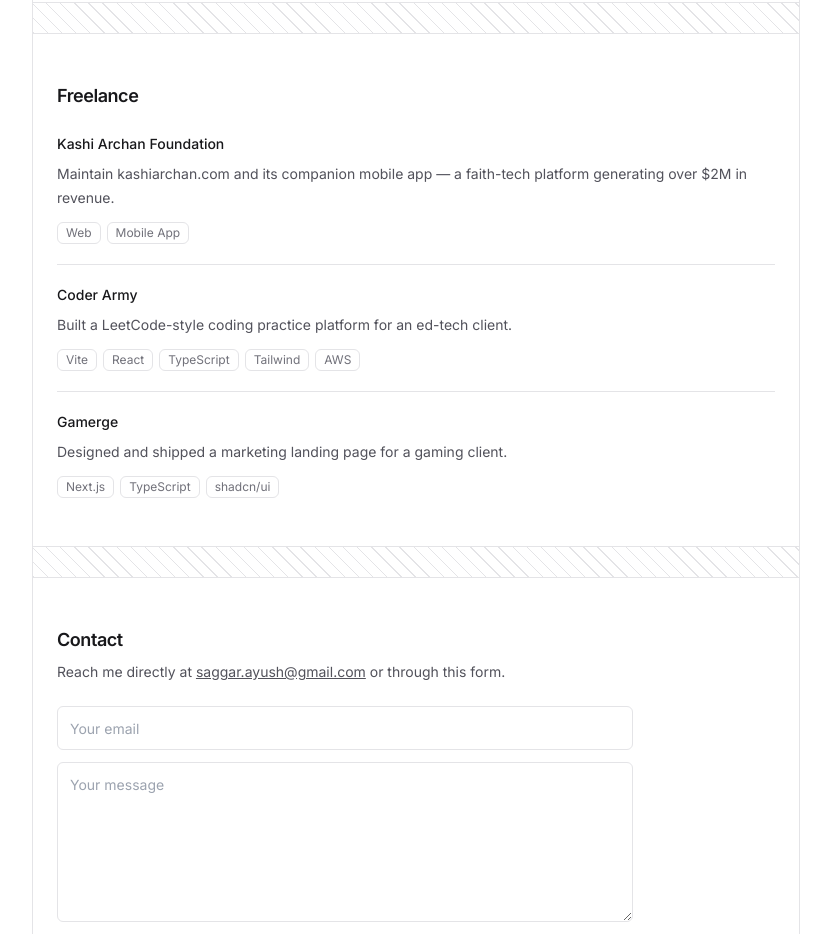
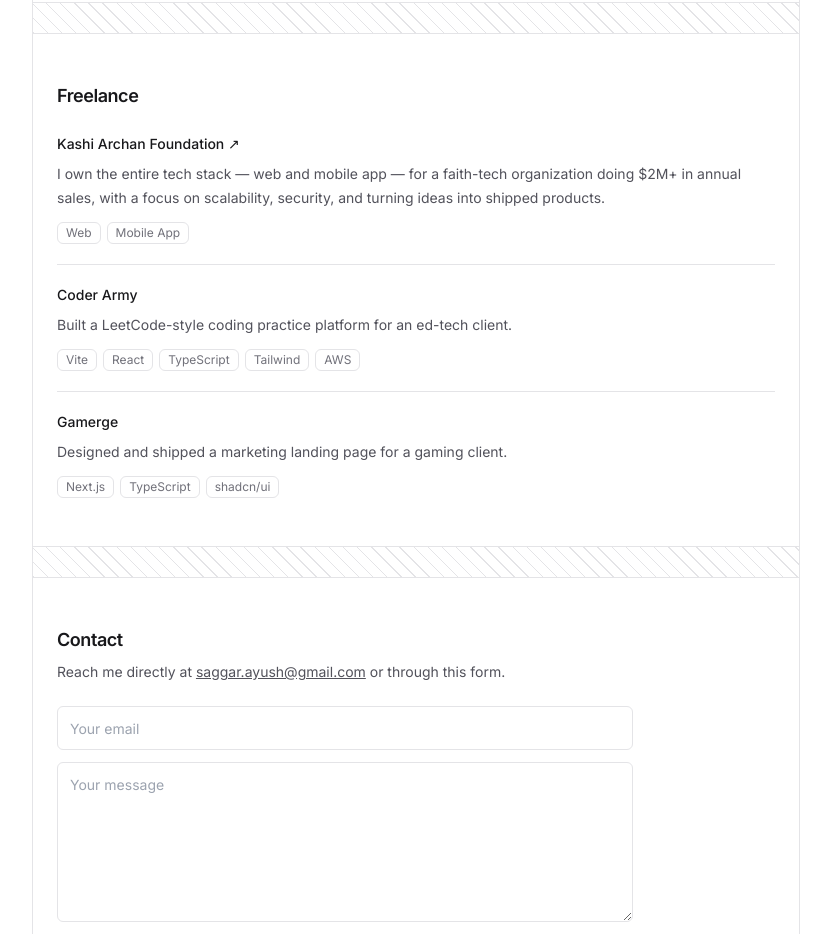
Before and after one commit to AyushSagar99/portfolio, a Next.js app: page / in a window 1280 px wide. Shown: the part 2480-3414 px from the top of the page, without its empty margins (224-1055 px from the left). Built offline with nearby package versions, Linux system fonts and the light colour scheme; no server answers.

Commit message:
Link Kashi Archan freelance entry and expand its description

```diff
--- a/components/freelance.tsx
+++ b/components/freelance.tsx
@@ -18,7 +18,20 @@
             key={item.title}
             className="border-b border-zinc-200 py-5 first:pt-0 last:border-none last:pb-0 dark:border-zinc-800"
           >
-            <h3 className="text-sm font-medium">{item.title}</h3>
+            <h3 className="text-sm font-medium">
+              {"link" in item ? (
+                <a
+                  href={item.link}
+                  target="_blank"
+                  rel="noopener noreferrer"
+                  className="hover:underline"
+                >
+                  {item.title} ↗
+                </a>
+              ) : (
+                item.title
+              )}
+            </h3>
             <p className="mt-2 text-sm leading-6 text-zinc-600 dark:text-zinc-400">
               {item.description}
             </p>
--- a/lib/data.ts
+++ b/lib/data.ts
@@ -110,8 +110,9 @@
   {
     title: "Kashi Archan Foundation",
     description:
-      "Maintain kashiarchan.com and its companion mobile app — a faith-tech platform generating over $2M in revenue.",
+      "I own the entire tech stack — web and mobile app — for a faith-tech organization doing $2M+ in annual sales, with a focus on scalability, security, and turning ideas into shipped products.",
     tags: ["Web", "Mobile App"],
+    link: "https://kashiarchan.com/",
   },
   {
     title: "Coder Army",
```
